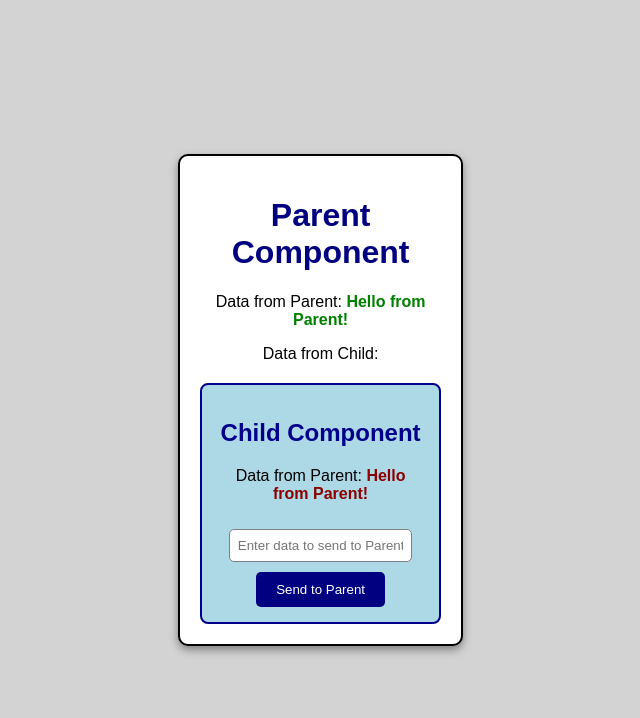
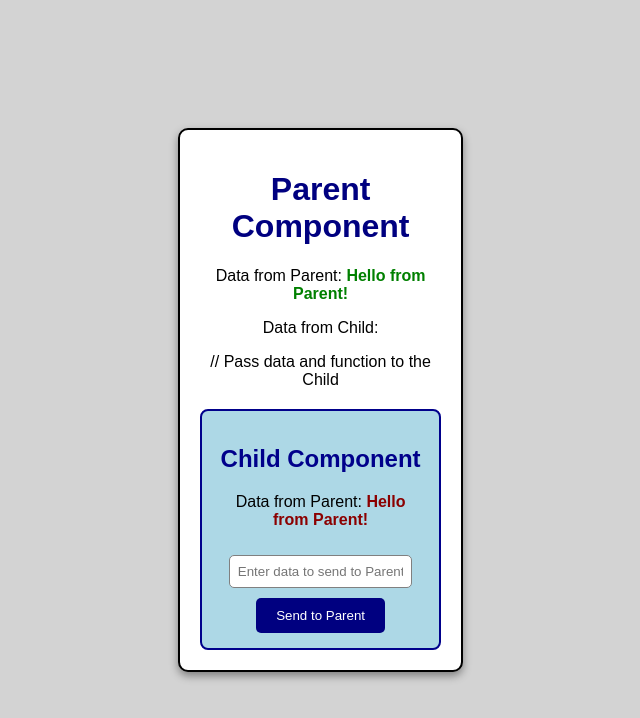
Before and after one commit to Rahul-Malvadkar10/React-Form, a React (Create React App) app: page / in a window 1280 px wide. Shown: the top 718 px of the page, without its empty margins (261-901 px from the left). Built offline with nearby package versions, Linux system fonts and the light colour scheme.

Commit message:
Update App.js
did some necessary changes

```diff
--- a/src/App.js
+++ b/src/App.js
@@ -17,7 +17,7 @@ function App() {
       <p>Data from Parent: <span className="highlight">{parentData}</span></p>
       <p>Data from Child: <span className="highlight">{childData}</span></p>
 
-      {/* Pass data and function to the Child */}
+      // Pass data and function to the Child
       <Child parentData={parentData} onSendToParent={handleChildData} />
     </div>
   );
```
